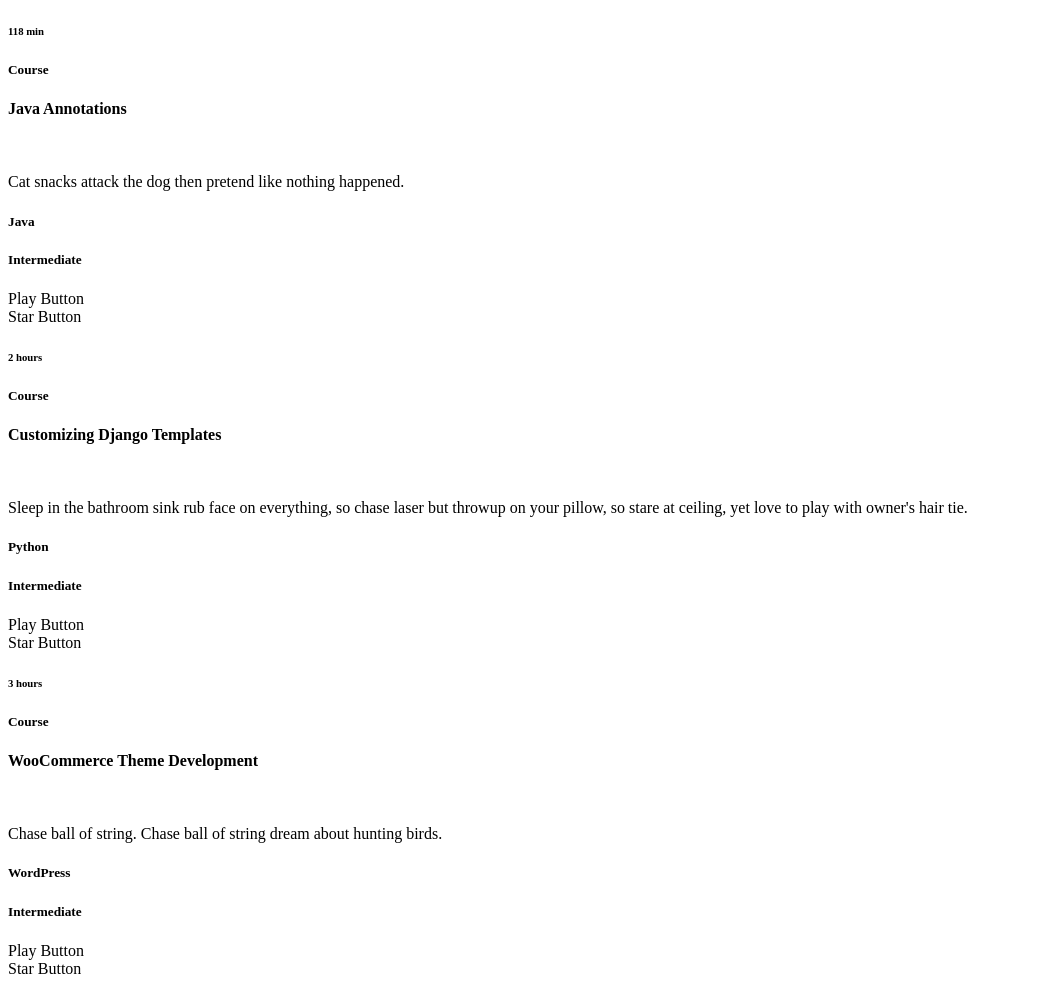
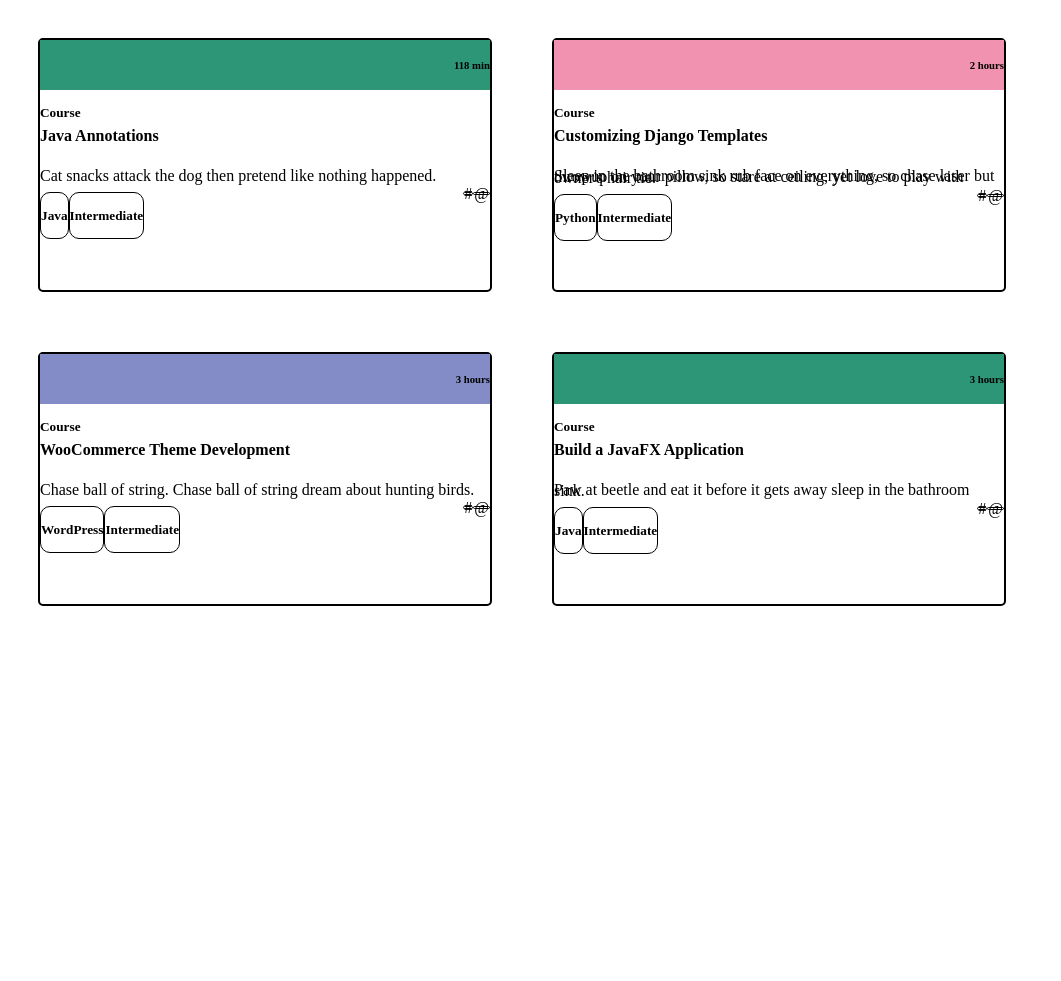
Before and after one commit to CCulkins/CSS-Practice_Treehouse, a plain HTML site: page index.html in a window 1280 px wide. Shown: the top 981 px of the page, without its empty margins (0-1061 px from the left). After the commit the page ends 800 px from the top, so only its background shows below. Drawn offline with Linux system fonts and the light colour scheme.

Commit message:
add styling to differentiate course boxes from one another

```diff
--- a/index.html
+++ b/index.html
@@ -3,6 +3,7 @@
   <head>
     <meta charset="utf-8">
     <title>Treehouse</title>
+    <link rel="stylesheet" href="styles.css" media="screen" title="no title" charset="utf-8">
   </head>
   <body>
 
@@ -25,10 +26,10 @@
       <h5>Intermediate</h5>
     </div>
     <div class="buttonRound">
-      Play Button
+      @
     </div>
     <div class="buttonRound">
-      Star Button
+      #
     </div>
   </div>
 
@@ -51,10 +52,10 @@
       <h5>Intermediate</h5>
     </div>
     <div class="buttonRound">
-      Play Button
+      @
     </div>
     <div class="buttonRound">
-      Star Button
+      #
     </div>
   </div>
   </div>
@@ -78,10 +79,10 @@
       <h5>Intermediate</h5>
     </div>
     <div class="buttonRound">
-      Play Button
+      @
     </div>
     <div class="buttonRound">
-      Star Button
+      #
     </div>
   </div>
   </div>
@@ -105,10 +106,10 @@
       <h5>Intermediate</h5>
     </div>
     <div class="buttonRound">
-      Play Button
+      @
     </div>
     <div class="buttonRound">
-      Star Button
+      #
     </div>
   </div>
   </div>
--- a/styles.css
+++ b/styles.css
@@ -0,0 +1,70 @@
+.course {
+  width: 450px;
+  height: 250px;
+  /*padding: 15px;*/
+  float: left;
+  border: 2px solid black;
+  margin: 30px;
+}
+
+#box1 {
+  border-radius: 5px;
+  line-height: 1px;
+}
+
+#box1 .header {
+  background-color: #2c9676;
+  height: 50px;
+}
+
+#box2 {
+  border-radius: 5px;
+  line-height: 1px;
+
+}
+
+#box2 .header {
+  background-color: #f092b0;
+  height: 50px;
+
+}
+
+#box3 {
+  border-radius: 5px;
+  line-height: 1px;
+
+}
+
+#box3 .header {
+  background-color: #838cc7;
+  height: 50px;
+
+}
+
+#box4 {
+  border-radius: 5px;
+  line-height: 1px;
+
+}
+
+#box4 .header {
+  background-color: #2c9676;
+  height: 50px;
+
+}
+
+h6 {
+  float: right;
+}
+
+.button {
+  border: 1px solid black;
+  border-radius: 10px;
+  float: left;
+}
+
+.buttonRound {
+  border: 1px solid black;
+  border-radius: 10px;
+  float: right;
+}
```
